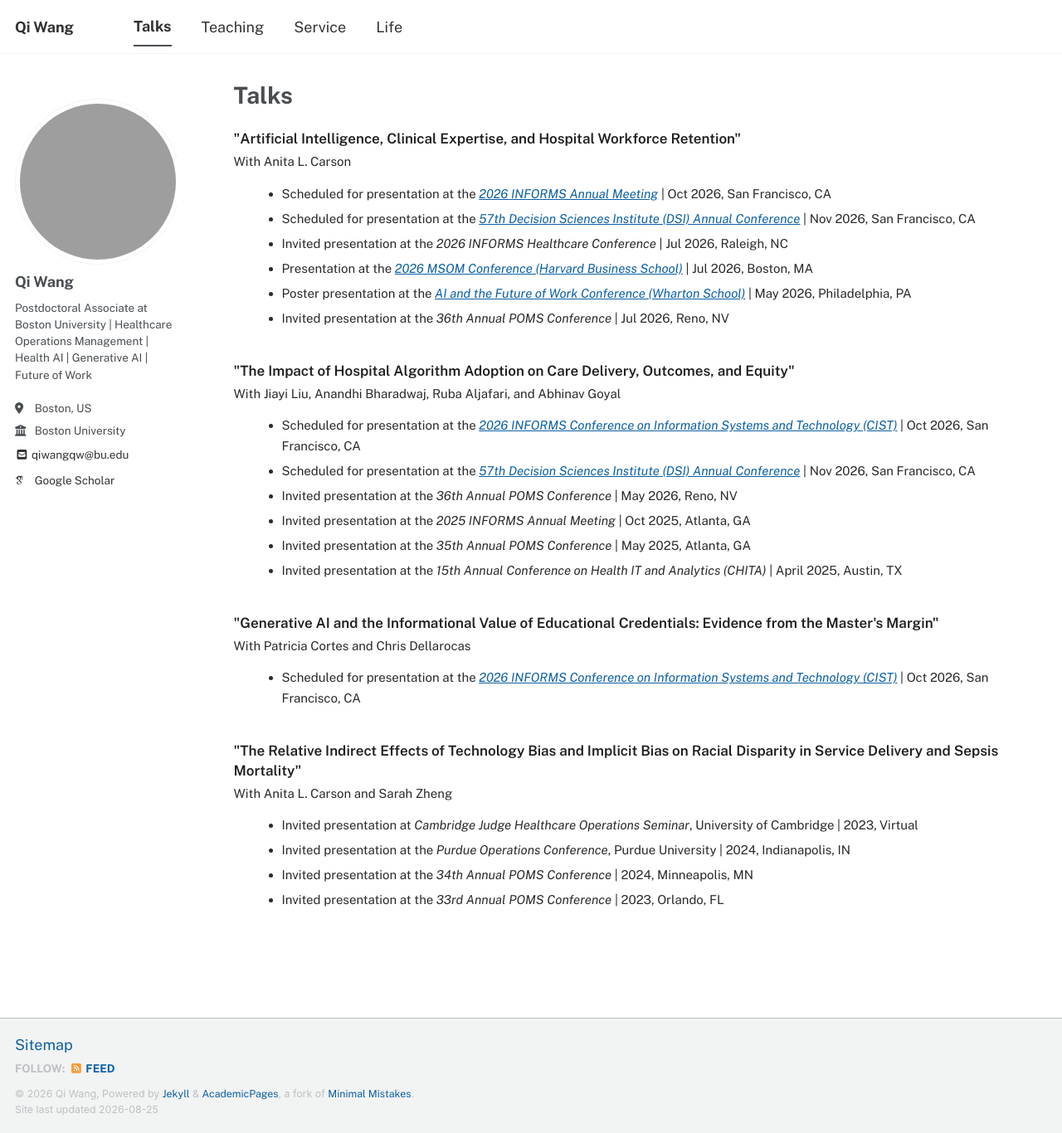
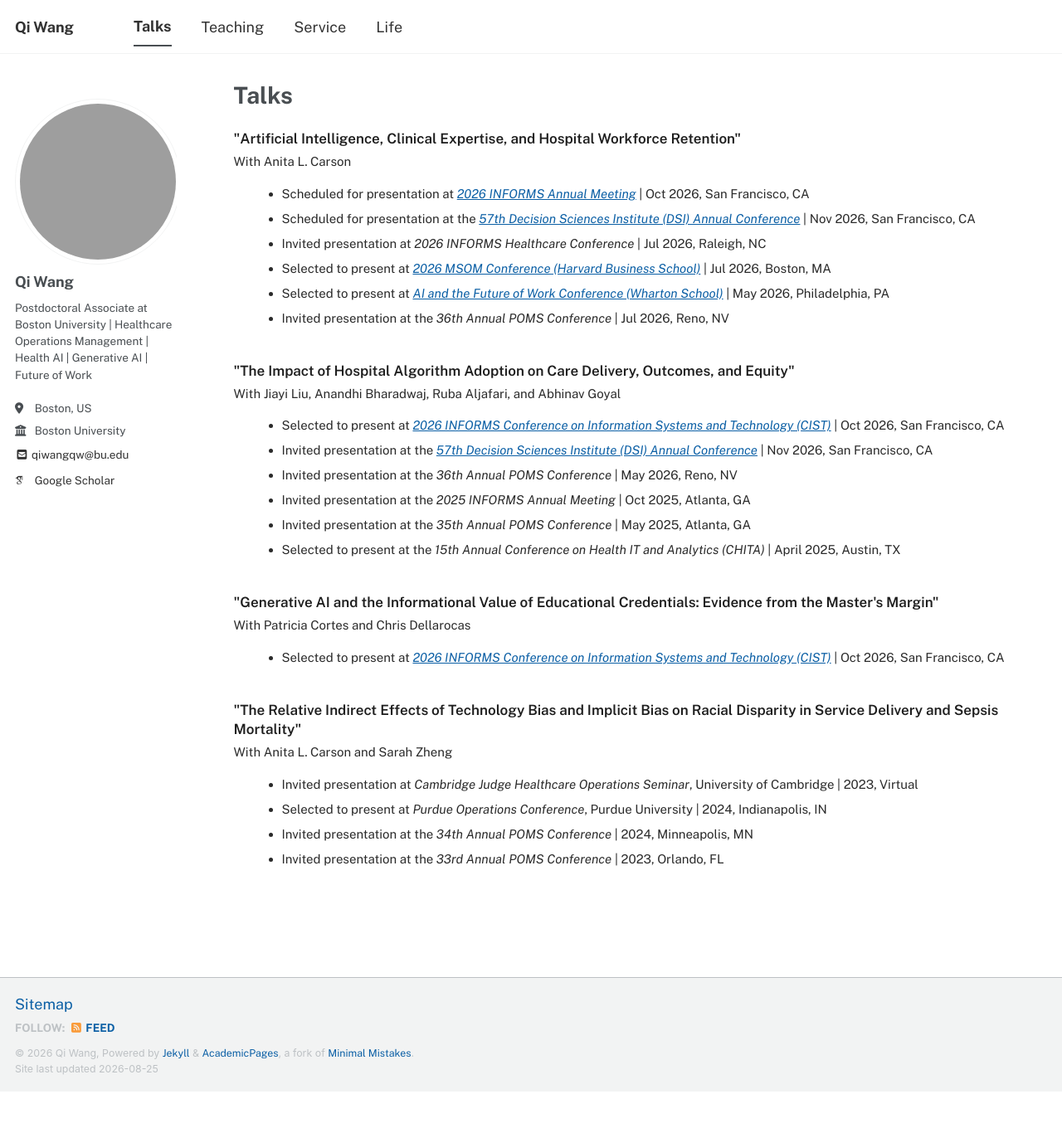
Before and after one commit to qiwang-katherine/qiwang-katherine.github.io, a Jekyll site: the page built from _pages/talks.html, in a window 1280 px wide and 1366 px high. Shown: the whole window at 83% size. Built offline with Jekyll 4.4.1, drawn with Linux system fonts in a browser that asks for light colours; some web fonts are replaced; a script bundle is joined from its source files by our own code; library files that are not in the unit come from our copies.

Commit message:
talks.html

```diff
--- a/_pages/talks.html
+++ b/_pages/talks.html
@@ -11,11 +11,11 @@ author_profile: true
 <p class="talk-paper-coauthors">With Anita L. Carson</p>
 
 <ul class="talk-list">
-  <li>Scheduled for presentation at the <a href="https://meetings.informs.org/wordpress/annual/" target="_blank"><i>2026 INFORMS Annual Meeting</i></a> | Oct 2026, San Francisco, CA</li>
+  <li>Scheduled for presentation at <a href="https://meetings.informs.org/wordpress/annual/" target="_blank"><i>2026 INFORMS Annual Meeting</i></a> | Oct 2026, San Francisco, CA</li>
   <li>Scheduled for presentation at the <a href="https://decisionsciences.org/" target="_blank"><i>57th Decision Sciences Institute (DSI) Annual Conference</i></a> | Nov 2026, San Francisco, CA</li>
-  <li>Invited presentation at the <i>2026 INFORMS Healthcare Conference</i> | Jul 2026, Raleigh, NC</li>
-  <li>Presentation at the <a href="https://www.hbs.edu/about/research/msom-conference-2026/program" target="_blank"><i>2026 MSOM Conference (Harvard Business School)</i></a> | Jul 2026, Boston, MA</li>
-  <li>Poster presentation at the <a href="https://ai.wharton.upenn.edu/ai-and-the-future-of-work-conference-2026/" target="_blank"><i>AI and the Future of Work Conference (Wharton School)</i></a> | May 2026, Philadelphia, PA</li>
+  <li>Invited presentation at <i>2026 INFORMS Healthcare Conference</i> | Jul 2026, Raleigh, NC</li>
+  <li>Selected to present at <a href="https://www.hbs.edu/about/research/msom-conference-2026/program" target="_blank"><i>2026 MSOM Conference (Harvard Business School)</i></a> | Jul 2026, Boston, MA</li>
+  <li>Selected to present at <a href="https://ai.wharton.upenn.edu/ai-and-the-future-of-work-conference-2026/" target="_blank"><i>AI and the Future of Work Conference (Wharton School)</i></a> | May 2026, Philadelphia, PA</li>
   <li>Invited presentation at the <i>36th Annual POMS Conference</i> | Jul 2026, Reno, NV</li>
 </ul>
 
@@ -27,12 +27,12 @@ author_profile: true
 <p class="talk-paper-coauthors">With Jiayi Liu, Anandhi Bharadwaj, Ruba Aljafari, and Abhinav Goyal</p>
 
 <ul class="talk-list">
-  <li>Scheduled for presentation at the <a href="https://cist2026.github.io/" target="_blank"><i>2026 INFORMS Conference on Information Systems and Technology (CIST)</i></a> | Oct 2026, San Francisco, CA</li>
-  <li>Scheduled for presentation at the <a href="https://decisionsciences.org/" target="_blank"><i>57th Decision Sciences Institute (DSI) Annual Conference</i></a> | Nov 2026, San Francisco, CA</li>
+  <li>Selected to present at <a href="https://cist2026.github.io/" target="_blank"><i>2026 INFORMS Conference on Information Systems and Technology (CIST)</i></a> | Oct 2026, San Francisco, CA</li>
+  <li>Invited presentation at the <a href="https://decisionsciences.org/" target="_blank"><i>57th Decision Sciences Institute (DSI) Annual Conference</i></a> | Nov 2026, San Francisco, CA</li>
   <li>Invited presentation at the <i>36th Annual POMS Conference</i> | May 2026, Reno, NV</li>
   <li>Invited presentation at the <i>2025 INFORMS Annual Meeting</i> | Oct 2025, Atlanta, GA</li>
   <li>Invited presentation at the <i>35th Annual POMS Conference</i> | May 2025, Atlanta, GA</li>
-  <li>Invited presentation at the <i>15th Annual Conference on Health IT and Analytics (CHITA)</i> | April 2025, Austin, TX</li>
+  <li>Selected to present at the <i>15th Annual Conference on Health IT and Analytics (CHITA)</i> | April 2025, Austin, TX</li>
 </ul>
 
 </div>
@@ -41,7 +41,7 @@ author_profile: true
 <h3 class="talk-paper-title">"Generative AI and the Informational Value of Educational Credentials: Evidence from the Master's Margin"</h3>
 <p class="talk-paper-coauthors">With Patricia Cortes and Chris Dellarocas</p>
 <ul class="talk-list">
-  <li>Scheduled for presentation at the <a href="https://cist2026.github.io/" target="_blank"><i>2026 INFORMS Conference on Information Systems and Technology (CIST)</i></a> | Oct 2026, San Francisco, CA</li>
+  <li>Selected to present at <a href="https://cist2026.github.io/" target="_blank"><i>2026 INFORMS Conference on Information Systems and Technology (CIST)</i></a> | Oct 2026, San Francisco, CA</li>
 </ul>
 
 </div>
@@ -53,7 +53,7 @@ author_profile: true
 
 <ul class="talk-list">
   <li>Invited presentation at <i>Cambridge Judge Healthcare Operations Seminar</i>, University of Cambridge | 2023, Virtual</li>
-  <li>Invited presentation at the <i>Purdue Operations Conference</i>, Purdue University | 2024, Indianapolis, IN</li>
+  <li>Selected to present at <i>Purdue Operations Conference</i>, Purdue University | 2024, Indianapolis, IN</li>
   <li>Invited presentation at the <i>34th Annual POMS Conference</i> | 2024, Minneapolis, MN</li>
   <li>Invited presentation at the <i>33rd Annual POMS Conference</i> | 2023, Orlando, FL</li>
 </ul>
```
